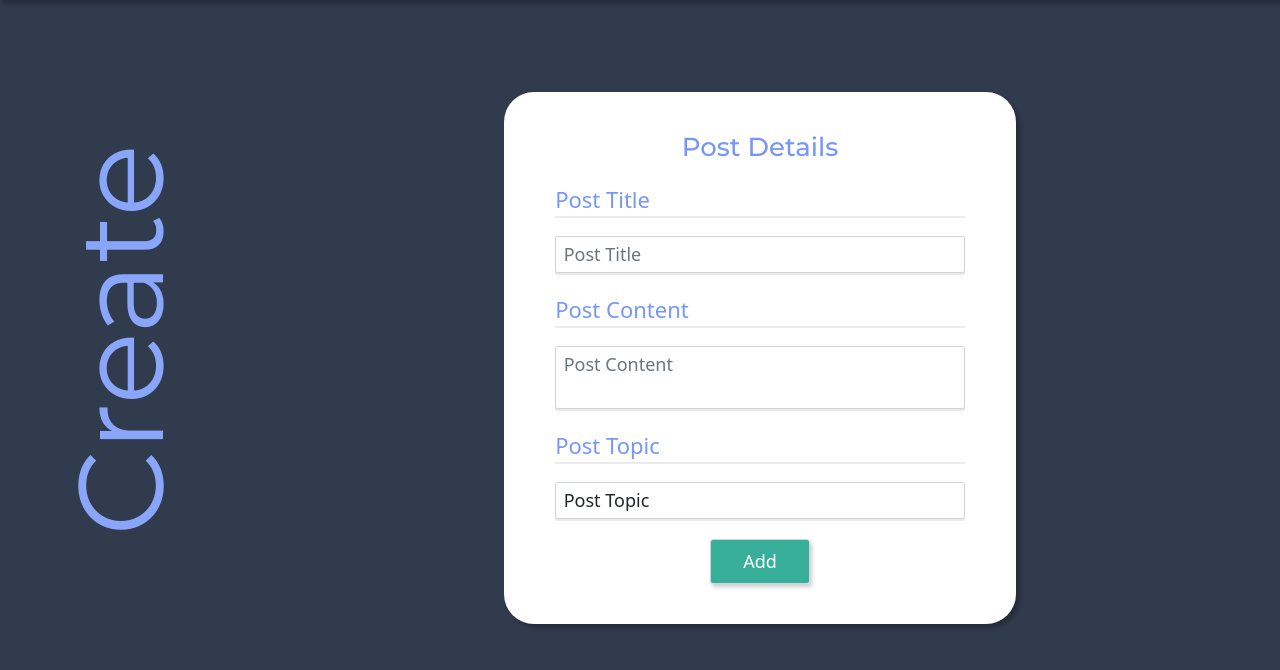
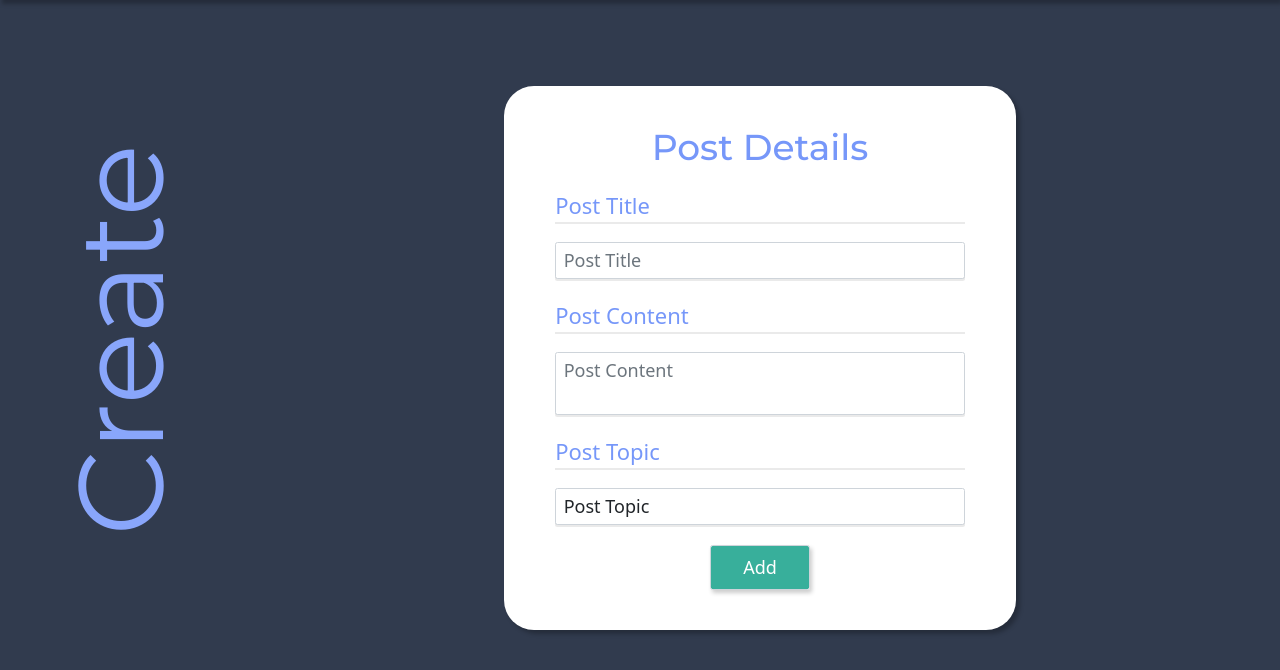
Before and after one commit to zackgithuboriginal/shareflow-milestone-project-3, a Flask app: page /create_post in a window 1280 px wide. Shown: the part 60-730 px from the top of the page. Run offline with Flask 2, Linux system fonts and the light colour scheme; data that the repository does not hold is empty; some libraries are stand-ins or nearby versions.

Commit message:
Updated form title font sizes

```diff
--- a/static/css/style.css
+++ b/static/css/style.css
@@ -888,7 +888,7 @@ form.registration-form {
     text-align: center;
     display: flex;
     margin: 0 auto 2rem auto;
-    font-size: 2.6rem;
+    font-size: 3.6rem;
     color: #89A6FB;
 }
 
@@ -964,7 +964,7 @@ form.registration-form {
 
 .post-form-title {
     display: flex;
-    font-size: 2.6rem;
+    font-size: 3.6rem;
     color: #7697F9;
     width: auto;
     margin: 0 auto;
--- a/templates/create_post.html
+++ b/templates/create_post.html
@@ -7,11 +7,11 @@
 </div>
 <section class="main-container">
     <form class="create-post-form" method="POST" action="{{ url_for('add_post') }}">
-        <h3 class="post-form-title">Post Details</h3>
+        <h2 class="post-form-title">Post Details</h2>
         <label class="post-form-label" for="post_title">Post Title</label>
-        <input class=" form-control"  type="text" id="post_title" name="post_title" placeholder="Post Title" maxlength="40" required>
+        <input class=" form-control"  type="text" id="post_title" name="post_title" placeholder="Post Title" minlength="10" maxlength="40" required>
         <label class="post-form-label"  for="post_content">Post Content</label>
-        <textarea class=" form-control post-form-textarea"  type="text" id="post_content" name="post_content" placeholder="Post Content" rows="" cols="" maxlength="300" required></textarea>
+        <textarea class=" form-control post-form-textarea"  type="text" id="post_content" name="post_content" placeholder="Post Content" rows="" cols="" minlength="15" maxlength="300" required></textarea>
         <label class="post-form-label"  for="post_topic">Post Topic</label>
         <select class=" form-control"  name="post_topic" id="post_topic" required>
                 <option class="form-control" value="" selected disabled hidden>Post Topic</option>
```
